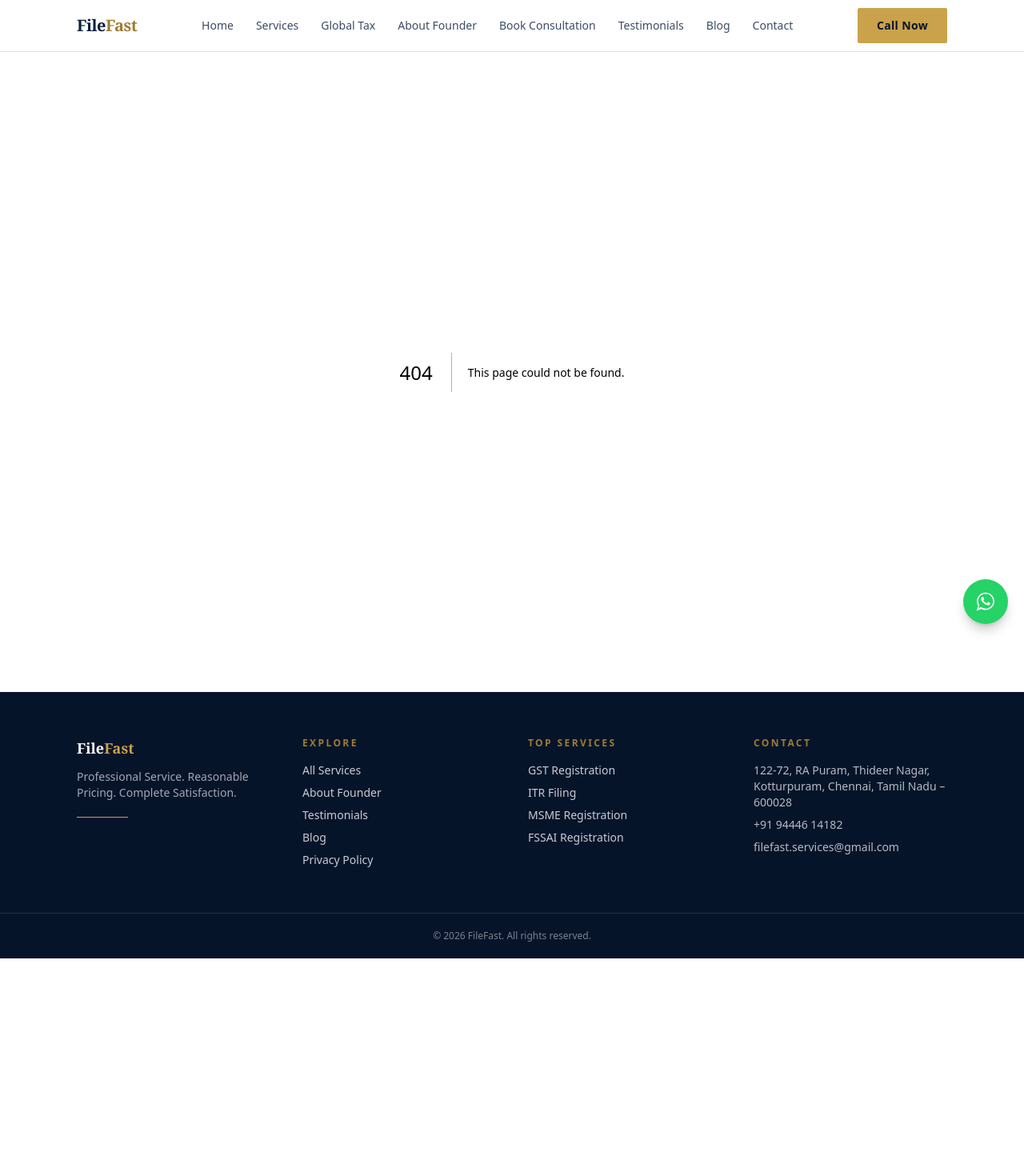
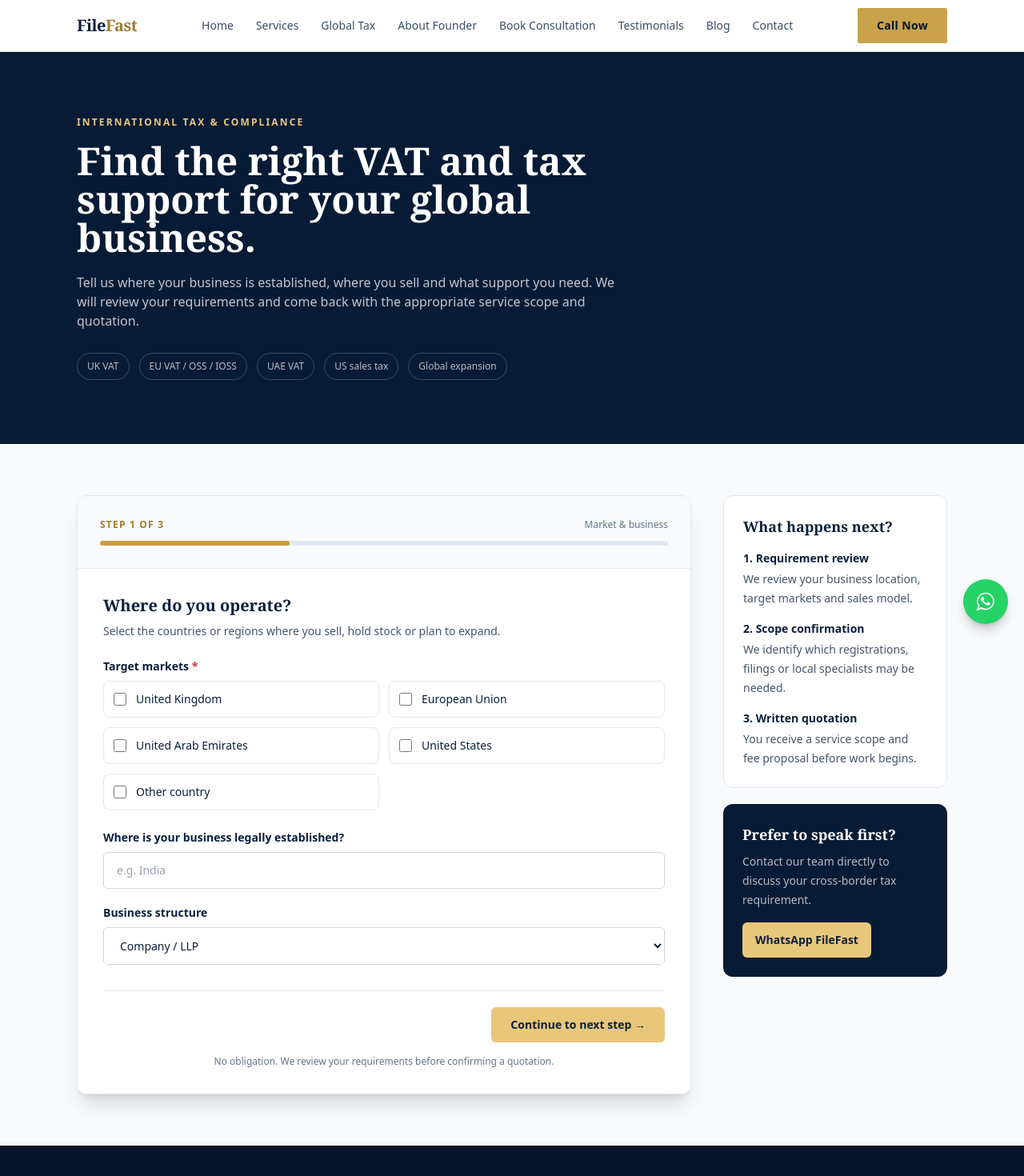
Before and after one commit to filefastservices-dotcom/filefast-website, a Next.js app: page /global-tax-quote in a window 1280 px wide. Before the commit this address had no page. Shown: the top 1470 px of the page at 80% size. Before the commit the page ends 1198 px from the top, so only its background shows below. Built offline with nearby package versions, Linux system fonts and the light colour scheme.

Commit message:
Add global VAT and tax enquiry landing page

```diff
--- /dev/null
+++ b/src/app/global-tax-quote/page.js
@@ -0,0 +1,32 @@
+import GlobalTaxEnquiryForm from "@/components/GlobalTaxEnquiryForm";
+
+export const metadata = {
+  title: "Global VAT & Tax Enquiry | UK, EU, UAE & US | FileFast Global",
+  description: "Tell FileFast Global where your business sells, where stock is held and which tax services you need. Request an initial UK VAT, EU VAT, OSS/IOSS, UAE VAT or US sales-tax assessment.",
+  alternates: { canonical: "/global-tax-quote" },
+  openGraph: {
+    url: "https://www.filefastglobal.com/global-tax-quote",
+    title: "Global VAT & Tax Enquiry | FileFast Global",
+    description: "Request a tailored cross-border tax and VAT assessment for your business."
+  }
+};
+
+export default function GlobalTaxQuotePage() {
+  return <main className="bg-slate-50">
+    <section className="relative overflow-hidden bg-[#081b35] text-white">
+      <div className="container-page py-14 sm:py-20">
+        <p className="text-xs font-bold uppercase tracking-[.18em] text-[#e8c77c]">International tax & compliance</p>
+        <h1 className="mt-4 max-w-3xl font-display text-3xl font-semibold leading-tight sm:text-5xl">Find the right VAT and tax support for your global business.</h1>
+        <p className="mt-5 max-w-2xl text-sm leading-7 text-white/75 sm:text-base">Tell us where your business is established, where you sell and what support you need. We will review your requirements and come back with the appropriate service scope and quotation.</p>
+        <div className="mt-7 flex flex-wrap gap-3 text-xs text-white/70"><span className="rounded-full border border-white/20 px-3 py-2">UK VAT</span><span className="rounded-full border border-white/20 px-3 py-2">EU VAT / OSS / IOSS</span><span className="rounded-full border border-white/20 px-3 py-2">UAE VAT</span><span className="rounded-full border border-white/20 px-3 py-2">US sales tax</span><span className="rounded-full border border-white/20 px-3 py-2">Global expansion</span></div>
+      </div>
+    </section>
+    <section className="container-page grid gap-10 py-12 lg:grid-cols-[minmax(0,1fr)_280px] lg:py-16">
+      <div><GlobalTaxEnquiryForm /></div>
+      <aside className="space-y-5">
+        <div className="rounded-xl border border-slate-200 bg-white p-6"><h2 className="font-display text-lg font-semibold text-navy">What happens next?</h2><ol className="mt-4 space-y-4 text-sm text-slate-600"><li><strong className="text-navy">1. Requirement review</strong><p className="mt-1 leading-6">We review your business location, target markets and sales model.</p></li><li><strong className="text-navy">2. Scope confirmation</strong><p className="mt-1 leading-6">We identify which registrations, filings or local specialists may be needed.</p></li><li><strong className="text-navy">3. Written quotation</strong><p className="mt-1 leading-6">You receive a service scope and fee proposal before work begins.</p></li></ol></div>
+        <div className="rounded-xl bg-[#081b35] p-6 text-white"><h2 className="font-display text-lg font-semibold">Prefer to speak first?</h2><p className="mt-2 text-sm leading-6 text-white/70">Contact our team directly to discuss your cross-border tax requirement.</p><a href="https://wa.me/919444614182?text=I%20need%20help%20with%20international%20VAT%20or%20tax%20compliance" target="_blank" rel="noopener noreferrer" className="mt-4 inline-flex rounded-md bg-[#e8c77c] px-4 py-3 text-sm font-bold text-navy">WhatsApp FileFast</a></div>
+      </aside>
+    </section>
+  </main>;
+}
```
